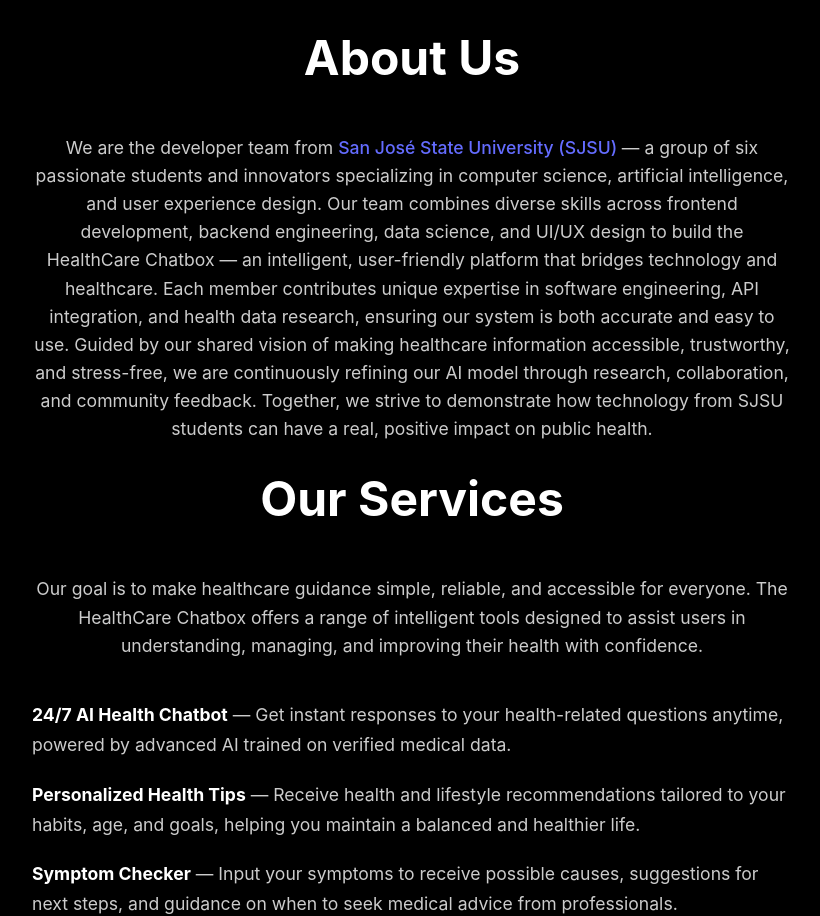
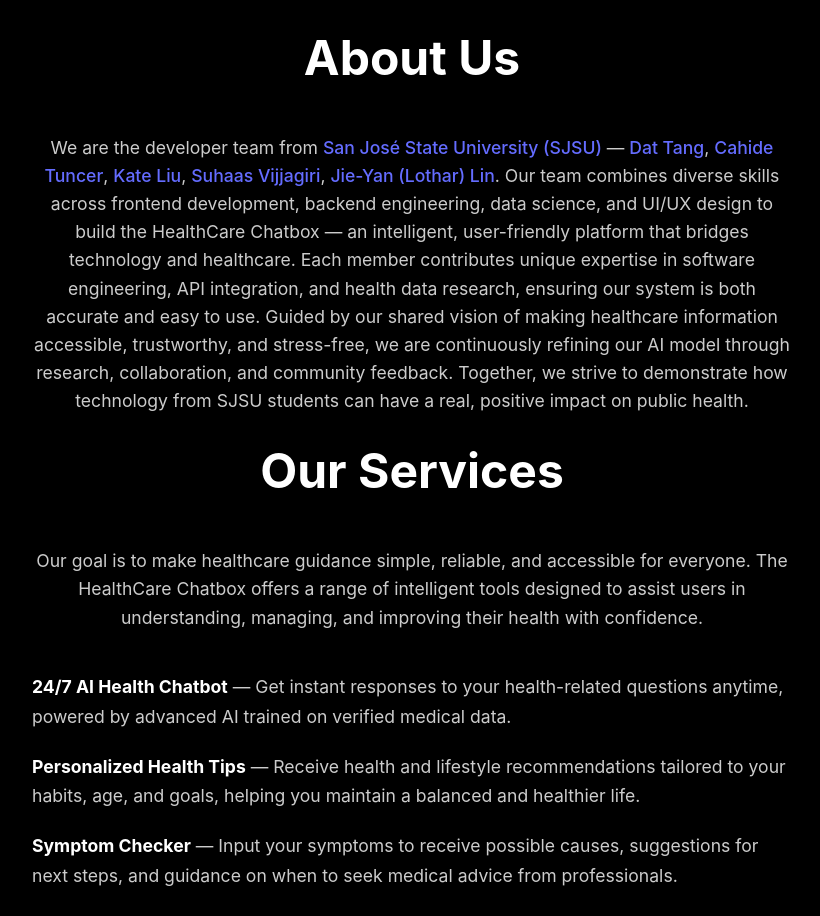
Before and after one commit to dattang12/HealthCare-Chatbox-SpartanTeam-2025, a React (Vite) app: page /#/ in a window 1280 px wide. Shown: the part 1021-1937 px from the top of the page, without its empty margins (228-1048 px from the left). Built offline with nearby package versions, Linux system fonts and the light colour scheme.

Commit message:
Update team introduction with member links

```diff
--- a/src/IntroducingHealthCarePage.jsx
+++ b/src/IntroducingHealthCarePage.jsx
@@ -77,8 +77,8 @@
           <section id="about">
             <h2 className="headline">About Us</h2>
             <p className="paragraph">
-              We are the developer team from <strong> <a href="https://www.sjsu.edu/"> San José State University (SJSU) </a></strong> — a group of six passionate students and innovators specializing in computer science, artificial intelligence, and user experience design.
-              Our team combines diverse skills across frontend development, backend engineering, data science, and UI/UX design to build the HealthCare Chatbox — an intelligent, user-friendly platform that bridges technology and healthcare. Each member contributes unique expertise in software engineering, API integration, and health data research, ensuring our system is both accurate and easy to use.
+              We are the developer team from <strong> <a href="https://www.sjsu.edu/"> San José State University (SJSU) </a></strong> — <a href="https://www.linkedin.com/in/dattang12/">Dat Tang</a>, <a href="https://www.linkedin.com/in/cahidetuncer/">Cahide Tuncer</a>, <a href="https://www.linkedin.com/in/kate-liu-huiguan/">Kate Liu</a>, <a href="https://www.linkedin.com/in/suhaas-teja">Suhaas Vijjagiri</a>, <a href="https://www.linkedin.com/in/jie-yan-lin-b108a130b">Jie-Yan (Lothar) Lin</a>
+              . Our team combines diverse skills across frontend development, backend engineering, data science, and UI/UX design to build the HealthCare Chatbox — an intelligent, user-friendly platform that bridges technology and healthcare. Each member contributes unique expertise in software engineering, API integration, and health data research, ensuring our system is both accurate and easy to use.
               Guided by our shared vision of making healthcare information accessible, trustworthy, and stress-free, we are continuously refining our AI model through research, collaboration, and community feedback. Together, we strive to demonstrate how technology from SJSU students can have a real, positive impact on public health.
             </p>
           </section>
```
